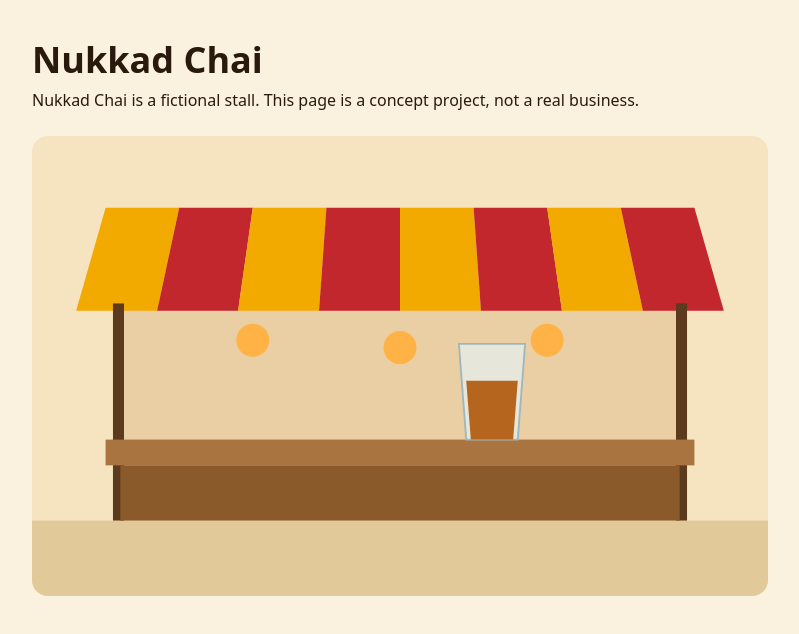
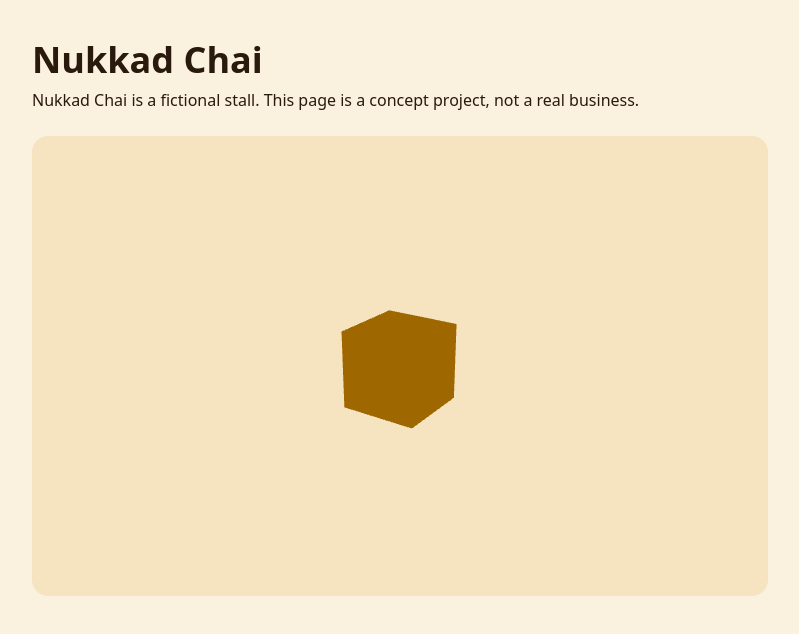
Before and after one commit to ImDPS/nukkad-chai-3d, a Next.js app: page / in a window 1280 px wide. Shown: the top 634 px of the page, without its empty margins (240-1039 px from the left). Built offline with nearby package versions, Linux system fonts and the light colour scheme.

Commit message:
feat: add lazy scene shell with WebGL and motion fallbacks

```diff
--- a/app/page.tsx
+++ b/app/page.tsx
@@ -1,4 +1,4 @@
-import { StallPoster } from "@/components/scene/StallPoster";
+import { SceneCanvas } from "@/components/scene/SceneCanvas";
 
 export default function Home() {
   return (
@@ -7,8 +7,8 @@ export default function Home() {
       <p className="mt-2">
         Nukkad Chai is a fictional stall. This page is a concept project, not a real business.
       </p>
-      <div className="mt-6 aspect-[16/10] overflow-hidden rounded-2xl">
-        <StallPoster />
+      <div className="mt-6">
+        <SceneCanvas />
       </div>
     </main>
   );
--- /dev/null
+++ b/components/scene/Scene.tsx
@@ -0,0 +1,28 @@
+"use client";
+
+import { Canvas } from "@react-three/fiber";
+import { OrbitControls } from "@react-three/drei";
+
+export interface SceneProps {
+  /** false while the scene is off screen: the render loop pauses */
+  active: boolean;
+  reducedMotion: boolean;
+}
+
+export default function Scene({ active }: SceneProps) {
+  return (
+    <Canvas
+      frameloop={active ? "always" : "never"}
+      dpr={[1, 1.5]}
+      camera={{ position: [4, 3, 6], fov: 40 }}
+    >
+      <color attach="background" args={["#f6e3c0"]} />
+      <ambientLight intensity={1} />
+      <mesh>
+        <boxGeometry />
+        <meshStandardMaterial color="#f2a900" />
+      </mesh>
+      <OrbitControls enablePan={false} />
+    </Canvas>
+  );
+}
--- /dev/null
+++ b/components/scene/SceneBoundary.tsx
@@ -0,0 +1,25 @@
+"use client";
+
+import { Component, type ReactNode } from "react";
+
+interface Props {
+  fallback: ReactNode;
+  children: ReactNode;
+}
+
+interface State {
+  failed: boolean;
+}
+
+/** Shows the static poster if the 3D scene throws (for example a lost GPU context). */
+export class SceneBoundary extends Component<Props, State> {
+  state: State = { failed: false };
+
+  static getDerivedStateFromError(): State {
+    return { failed: true };
+  }
+
+  render() {
+    return this.state.failed ? this.props.fallback : this.props.children;
+  }
+}
--- /dev/null
+++ b/components/scene/SceneCanvas.tsx
@@ -0,0 +1,34 @@
+"use client";
+
+import { lazy, Suspense } from "react";
+import { useWebGLSupport } from "@/lib/webgl";
+import { SceneBoundary } from "./SceneBoundary";
+import { StallPoster } from "./StallPoster";
+import { useInView, usePrefersReducedMotion } from "./hooks";
+
+const Scene = lazy(() => import("./Scene"));
+
+export function SceneCanvas() {
+  const webgl = useWebGLSupport();
+  const reducedMotion = usePrefersReducedMotion();
+  const [ref, inView] = useInView<HTMLDivElement>();
+  const poster = <StallPoster />;
+
+  return (
+    <div
+      ref={ref}
+      aria-hidden="true"
+      className="relative aspect-[4/5] w-full overflow-hidden rounded-2xl bg-chai-card sm:aspect-[16/10]"
+    >
+      {webgl ? (
+        <SceneBoundary fallback={poster}>
+          <Suspense fallback={poster}>
+            <Scene active={inView} reducedMotion={reducedMotion} />
+          </Suspense>
+        </SceneBoundary>
+      ) : (
+        poster
+      )}
+    </div>
+  );
+}
--- /dev/null
+++ b/components/scene/hooks.ts
@@ -0,0 +1,33 @@
+"use client";
+
+import { useEffect, useRef, useState, useSyncExternalStore, type RefObject } from "react";
+
+const REDUCED_MOTION = "(prefers-reduced-motion: reduce)";
+
+function subscribeReducedMotion(onChange: () => void) {
+  const query = window.matchMedia(REDUCED_MOTION);
+  query.addEventListener("change", onChange);
+  return () => query.removeEventListener("change", onChange);
+}
+
+export function usePrefersReducedMotion(): boolean {
+  return useSyncExternalStore(
+    subscribeReducedMotion,
+    () => window.matchMedia(REDUCED_MOTION).matches,
+    () => false,
+  );
+}
+
+/** True while the element is on screen. Starts true so the first frame renders. */
+export function useInView<T extends Element>(): [RefObject<T | null>, boolean] {
+  const ref = useRef<T>(null);
+  const [inView, setInView] = useState(true);
+  useEffect(() => {
+    const element = ref.current;
+    if (!element) return;
+    const observer = new IntersectionObserver(([entry]) => setInView(entry.isIntersecting));
+    observer.observe(element);
+    return () => observer.disconnect();
+  }, []);
+  return [ref, inView];
+}
```
